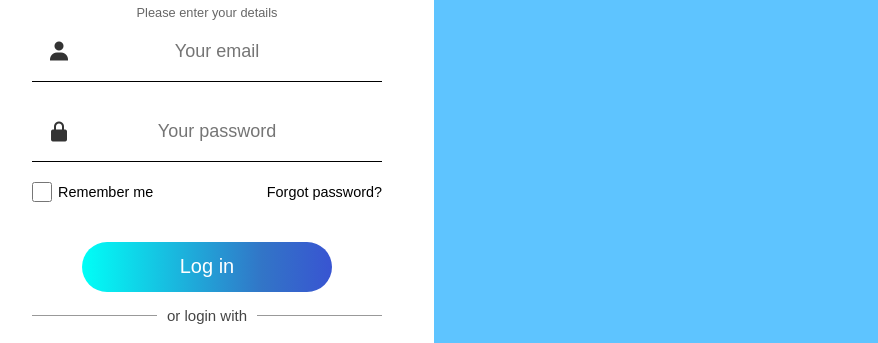
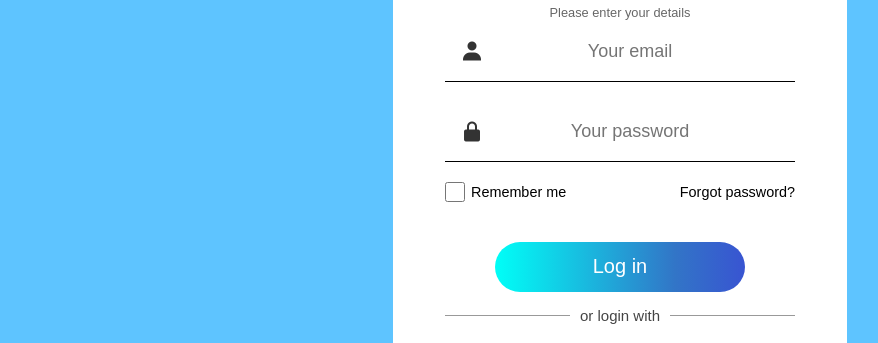
Before and after one commit to tarek9r3a/login, a plain HTML site: page index.html in a window 1280 px wide. Shown: the part 207-550 px from the top of the page, without its empty margins (20-898 px from the left). Drawn offline with nearby package versions, Linux system fonts and the light colour scheme; a web font is replaced by a local one.

Commit message:
Update login.css

```diff
--- a/login.css
+++ b/login.css
@@ -9,8 +9,8 @@
 
 body {
     display: flex;
-    align-items: stretch;
-    justify-content: flex-start;
+    align-items: center;
+    justify-content: center;
     height: 100vh;
     background-color: rgba(0, 162, 255, 0.63);
 
```
